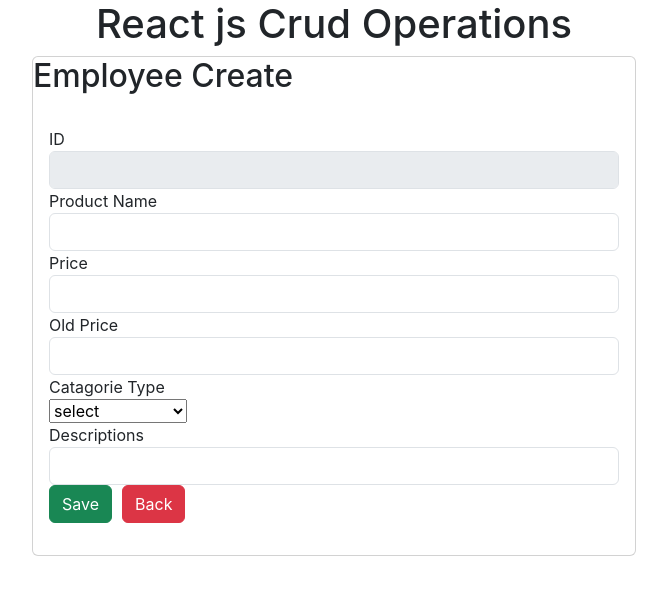
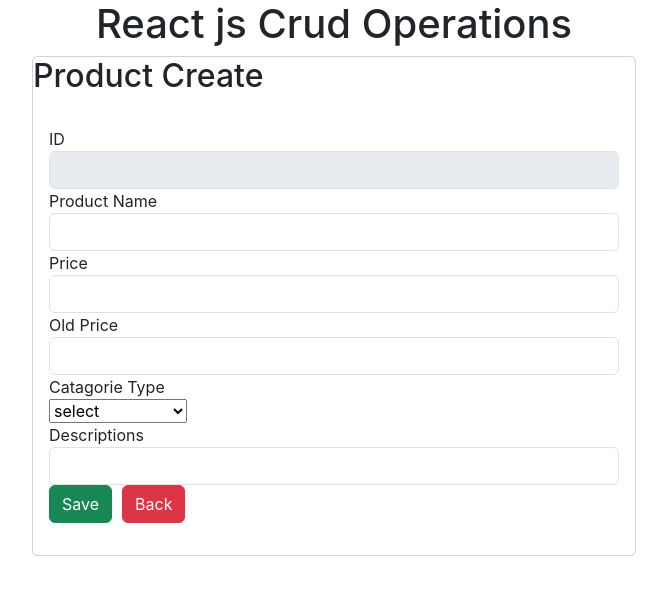
Before and after one commit to akashwebking/Assignment-Crud-operator, a React (Create React App) app: page /product/create in a window 1280 px wide. Shown: the top 594 px of the page, without its empty margins (306-973 px from the left). Built offline with nearby package versions, Linux system fonts and the light colour scheme; the HTML template or start-up script is replaced by a standard one.

Commit message:
Update EmpCreate.js

```diff
--- a/src/EmpCreate.js
+++ b/src/EmpCreate.js
@@ -43,7 +43,7 @@ const EmpCreate = () => {
 
                         <div className="card" style={{"textAlign":"left"}}>
                             <div className="card-title">
-                                <h2>Employee Create</h2>
+                                <h2>Product Create</h2>
                             </div>
                             <div className="card-body">
 
```
